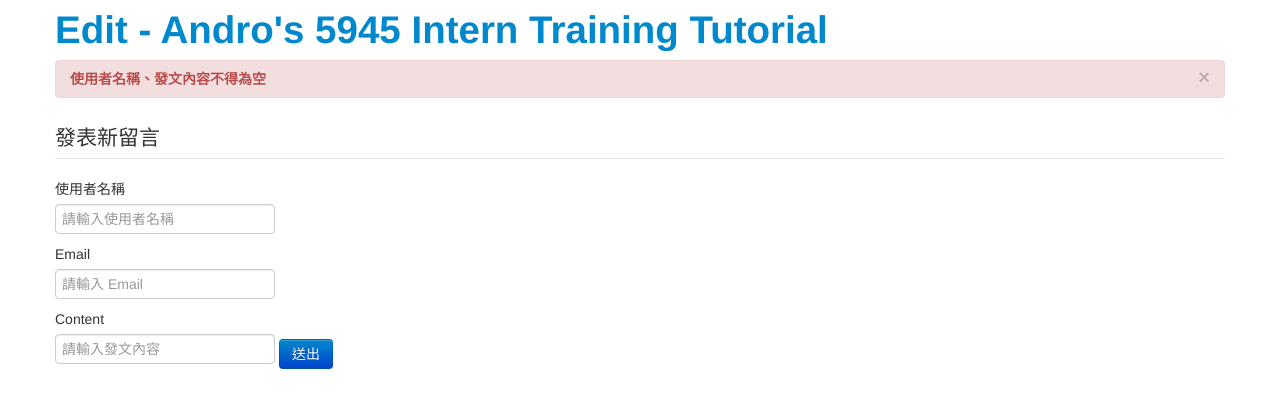
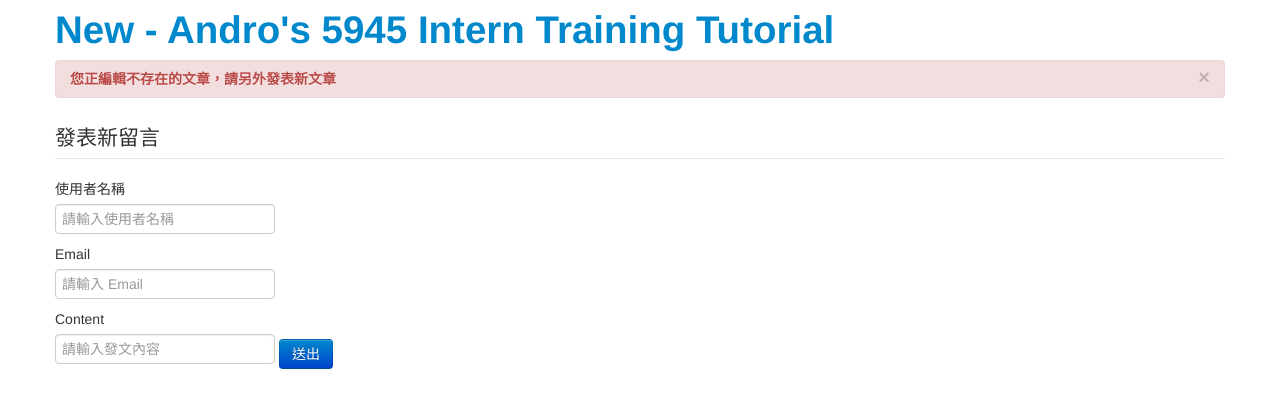
Before and after one commit to androchentw/5945training, a CodeIgniter app: page /index.php/post/update/1 in a window 1280 px wide. Shown: the top 408 px of the page. Run offline with CodeIgniter, Linux system fonts and the light colour scheme; some libraries are stand-ins or nearby versions.

Commit message:
v.1.1.0 Phase 2 complete

```diff
--- a/application/controllers/post.php
+++ b/application/controllers/post.php
@@ -25,8 +25,10 @@ class Post extends CI_Controller {
 		$email = $this->input->post("new_email");
 		$content = $this->input->post("new_content");
 
-		if (empty($username) ||empty($content)) {
+		if (empty($username) || empty($content)) {
 			$this->load->view("new_", Array(
+				"selector" => "create",
+				"pageTitle" => "New - Andro's 5945 Intern Training Tutorial",
 				"errmsg" => "使用者名稱、發文內容不得為空",
 				"username" => $username,
 				"email" => $email,
@@ -44,7 +46,7 @@ class Post extends CI_Controller {
 
 		$post = $this->PostModel->find_by_id($postid);
 
-		$this->load->view("edit", Array(
+		$this->load->view("new_", Array(
 			"selector" => "edit",
 			"pageTitle" => "Edit - Andro's 5945 Intern Training Tutorial",
 			"postid" => $postid,
@@ -54,18 +56,30 @@ class Post extends CI_Controller {
 		));
 	}
 
-	public function update() {
+	public function update($postid) {
 		$this->load->model("PostModel");
 
-		$postid = $this->input->post("edit_postid");
 		$username = $this->input->post("edit_username");
 		$email = $this->input->post("edit_email");
 		$content = $this->input->post("edit_content");
 
+		if(!is_int($postid)) {
+			$this->load->view("new_", Array(
+				"selector" => "update",
+				"pageTitle" => "New - Andro's 5945 Intern Training Tutorial",
+				"errmsg" => "您正編輯不存在的文章，請另外發表新文章",
+				"username" => $username,
+				"email" => $email,
+				"content" => $content
+			));
+			return ;
+		}
+
 		if($username=="" || $content=="") {
-			$this->load->view("edit", Array(
+			$this->load->view("new_", Array(
+				"selector" => "update",
+				"pageTitle" => "Edit - Andro's 5945 Intern Training Tutorial",
 				"errmsg" => "使用者名稱、發文內容不得為空",
-				"postid" => $postid,
 				"username" => $username,
 				"email" => $email,
 				"content" => $content
--- a/application/models/postmodel.php
+++ b/application/models/postmodel.php
@@ -10,7 +10,7 @@ class PostModel extends CI_Model {
     }
 
     function find_by_id($postid) {
-        $this->db->select("5945post.*");
+        $this->db->select("*");
         $this->db->from("5945post");
         $this->db->where("PostID", $postid);
         $query = $this->db->get();
--- a/application/views/_site_header.php
+++ b/application/views/_site_header.php
@@ -12,3 +12,5 @@
 		}
 	?>
 </title>
+
+<script src="http://code.jquery.com/jquery-1.9.1.js"></script>
--- a/application/views/edit.php
+++ /dev/null
@@ -1,58 +0,0 @@
-<!DOCTYPE html>
-<html lang="zh-tw"
-    xmlns:fb="http://www.facebook.com/2008/fbml"
-    xmlns:og="http://ogp.me/ns#">
-<head>
-  <?php include("_site_header.php");?>
-</head>
-
-<body>
-  <div id="home-body-container">
-    <div id="home-content">
-      <div class="container container-fluid">
-         <div class="row-fluid">
-            <div class="span12">
-              <!--Body content-->
-              <h1><a href="<?=site_url("/post")?>">Edit - Andro's 5945 Intern Training Tutorial</a></h1>
-              <?php if (isset($errmsg)) { ?>
-                <div class="alert alert-error">
-                  <button type="button" class="close" data-dismiss="alert">&times;</button>
-                  <strong><?=$errmsg?></strong>
-                </div>
-                <?php } ?>
-              <form name="edit_form" action="<?=site_url("post/update")?>" method="post" onsubmit="return validateForm()">
-                <fieldset>
-                  <legend>發表新留言</legend>
-                  <label>使用者名稱</label>
-                  <input id="edit_username" name="edit_username" type="text" placeholder="請輸入使用者名稱" value="<?php if(isset($username)) echo htmlspecialchars($username);?>">
-                  <label>Email</label>
-                  <input id="edit_email" name="edit_email" type="text" placeholder="請輸入 Email" value="<?php if(isset($email)) echo htmlspecialchars($email);?>">
-                  <label>Content</label>
-                  <input id="edit_content" name="edit_content" type="text" placeholder="請輸入發文內容" value="<?php if(isset($content)) echo htmlspecialchars($content);?>">
-                  <input id="edit_postid" name="edit_postid" type="hidden" value="<?=$postid?>">
-                  <button type="submit" class="btn btn-primary">送出</button>
-                </fieldset>
-              </form>
-            </div>
-         </div>
-      </div>
-    </div>
-    <!-- home-content ends -->
-  </div>
-  <!-- home-body-container ends -->
-  <div class="footer-container">
-    <?php include("_site_footer.php"); ?>
-  </div>
-<script>
-  function validateForm() {
-    var username = document.getElementById('edit_username').value;
-    var content = document.getElementById('edit_content').value;
-    if (username=="" || content=="") {
-      alert("使用者名稱、發文內容不得為空");
-      return false;
-    }
-  }
-</script>
-
-</body>
-</html>
--- a/application/views/new_.php
+++ b/application/views/new_.php
@@ -1,3 +1,10 @@
+<?php
+  // Require pageTitle
+  // Require db data: $username, $email, $content
+  if(!isset($username)) $username = "";
+  if(!isset($email)) $email = "";
+  if(!isset($content)) $content = "";
+ ?>
 <!DOCTYPE html>
 <html lang="zh-tw"
     xmlns:fb="http://www.facebook.com/2008/fbml"
@@ -13,22 +20,22 @@
          <div class="row-fluid">
             <div class="span12">
               <!--Body content-->
-              <h1><a href="<?=site_url("/post")?>">New - Andro's 5945 Intern Training Tutorial</a></h1>
+              <h1><a href="<?=site_url("/post")?>"><?=$pageTitle?></a></h1>
               <?php if (isset($errmsg)) { ?>
                 <div class="alert alert-error">
                   <button type="button" class="close" data-dismiss="alert">&times;</button>
                   <strong><?=$errmsg?></strong>
                 </div>
                 <?php } ?>
-              <form name="new_form" action="<?=site_url("post/create")?>" method="post" onsubmit="return validateForm()">
+              <form id="form" name="new_form" action="<?=site_url("post/create")?>" method="post">
                 <fieldset>
                   <legend>發表新留言</legend>
                   <label>使用者名稱</label>
-                  <input id="new_username" name="new_username" type="text" placeholder="請輸入使用者名稱" value="<?php if(isset($username)) echo htmlspecialchars($username);?>">
+                  <input id="new_username" name="new_username" type="text" placeholder="請輸入使用者名稱" value="<?=htmlspecialchars($username);?>">
                   <label>Email</label>
-                  <input id="new_email" name="new_email" type="text" placeholder="請輸入 Email" value="<?php if(isset($email)) echo htmlspecialchars($email);?>">
+                  <input id="new_email" name="new_email" type="text" placeholder="請輸入 Email" value="<?=htmlspecialchars($email);?>">
                   <label>Content</label>
-                  <input id="new_content" name="new_content" type="text" placeholder="請輸入發文內容" value="<?php if(isset($content)) echo htmlspecialchars($content);?>">
+                  <input id="new_content" name="new_content" type="text" placeholder="請輸入發文內容" value="<?=htmlspecialchars($content);?>">
                   <button type="submit" class="btn btn-primary">送出</button>
                 </fieldset>
               </form>
@@ -43,6 +50,10 @@
     <?php include("_site_footer.php"); ?>
   </div>
 <script>
+  document.getElementById("form").onsubmit=function(){
+    return validateForm();
+  }
+
   function validateForm() {
     var username = document.getElementById('new_username').value;
     var content = document.getElementById('new_content').value;
```
Also changed, not shown: application/views/post.php (+9 -5 lines), README.md.
